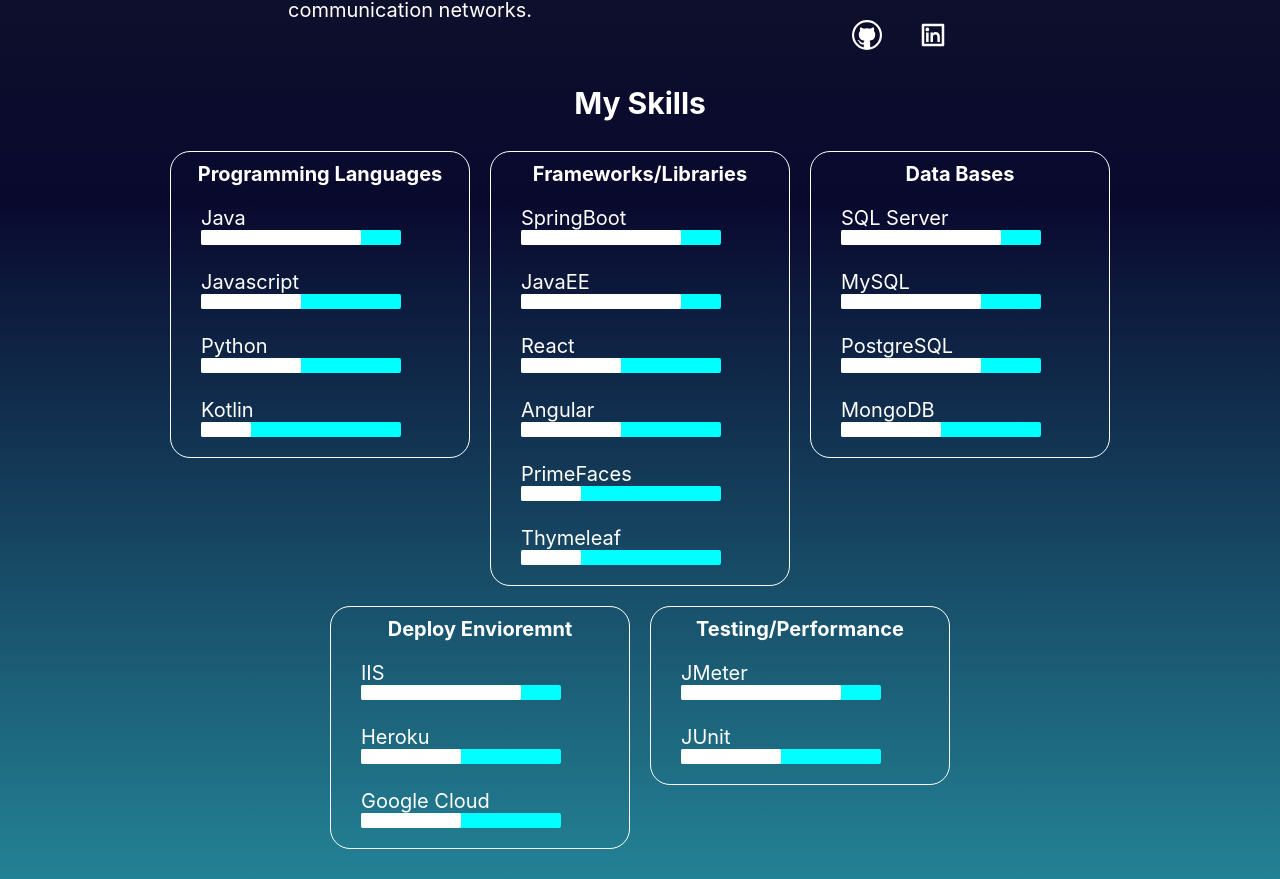
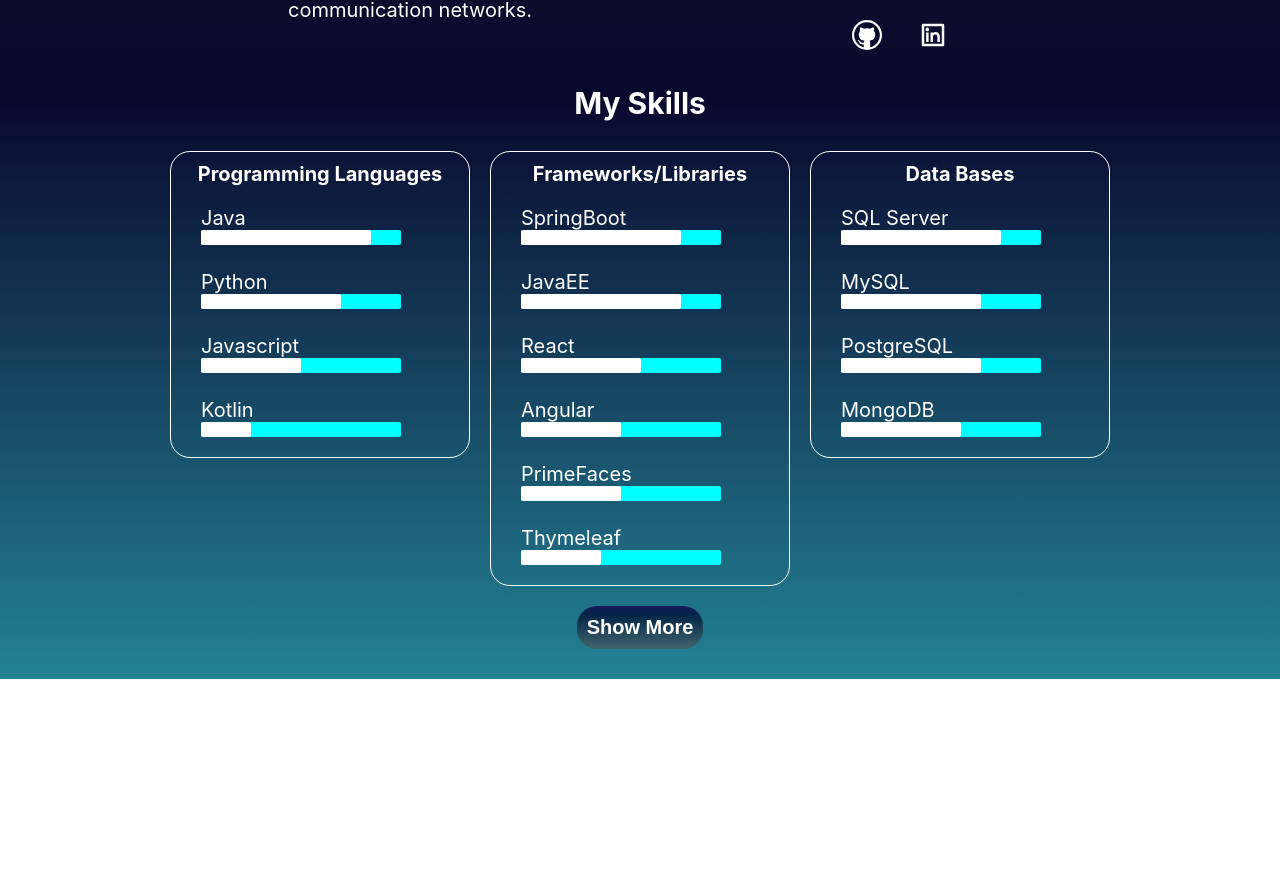
Before and after one commit to BrayamOtero/portafolio, a React (Create React App) app: page / in a window 1280 px wide. Shown: the part 1276-2155 px from the top of the page. After the commit the page ends 1955 px from the top, so only its background shows below. Built offline with nearby package versions, Linux system fonts and the light colour scheme.

Commit message:
feat: button of see more

```diff
--- a/src/components/aboutme/aboutme.css
+++ b/src/components/aboutme/aboutme.css
@@ -50,7 +50,7 @@
             rgba(63, 101, 108, 1) 100%);
 }
 
-.about_card:hover, .about_btn > a:hover, .icon_social:hover {
+.about_card:hover, .about_btn > a:hover, .icon_social:hover, .btn_see_more:hover {
     box-shadow: rgba(126, 139, 142, 0.543) 0px 22px 60px 4px;
     /*box-shadow: rgba(126, 139, 142, 0.543) 0px 15px 25px, rgba(140, 180, 183, 0.05) 0px 5px 10px;    */
 }
@@ -150,6 +150,26 @@
     height: 100%;
     border-radius: 2px;
 }
+.skills_see_more{
+    width: 300px;
+    height: fit-content;
+    align-self: center;
+}
+.btn_see_more{
+    border: none;
+    border-radius: 20px;
+    padding: 10px;
+    font-weight: 600;
+    font-size: 20px;
+    color: #ffffff;
+    cursor: pointer;
+    background: linear-gradient(180deg,
+            rgb(24, 24, 95) 0%,
+            rgba(6, 37, 71, 1) 20%,
+            rgba(63, 101, 108, 1) 100%);
+
+    align-self: center;
+}
 
 @media screen and (max-width:1000px){
     .aboutme{
--- a/src/components/aboutme/aboutme.js
+++ b/src/components/aboutme/aboutme.js
@@ -1,4 +1,4 @@
-import React from "react";
+import React, {useState} from "react";
 import "./aboutme.css"
 import CardAbout from "./cardinfo";
 import CV from "../../assets/cv.pdf"
@@ -7,6 +7,9 @@
 import CardSkill from "./cardSkill";
 
 const Aboutme = () => {
+    const [showMore, setShowMore] = useState(false);
+    const onClick = () => setShowMore(!showMore)
+
     return (
         <section id="aboutme" className="aboutme">
             <h1 className="about_title"> About Me</h1>
@@ -39,9 +42,9 @@
                 <div className="skills_language">
                     <CardSkill content={
                             [
-                                { name: 'Java', per: '80' },
+                                { name: 'Java', per: '85' },
+                                { name: 'Python', per: '70' },
                                 { name: 'Javascript', per: '50' },
-                                { name: 'Python', per: '50' },
                                 { name: 'Kotlin', per: '25' },
                             ]
                         }
@@ -53,10 +56,10 @@
                             [
                                 { name: 'SpringBoot', per: '80' },
                                 { name: 'JavaEE', per: '80' },
-                                { name: 'React', per: '50' },
+                                { name: 'React', per: '60' },
                                 { name: 'Angular', per: '50' },
-                                { name: 'PrimeFaces', per: '30' },
-                                { name: 'Thymeleaf', per: '30' },
+                                { name: 'PrimeFaces', per: '50' },
+                                { name: 'Thymeleaf', per: '40' },
                             ]
                         }
                         title='Frameworks/Libraries' />
@@ -67,30 +70,32 @@
                                 { name: 'SQL Server', per: '80' },
                                 { name: 'MySQL', per: '70' },
                                 { name: 'PostgreSQL', per: '70' },
-                                { name: 'MongoDB', per: '50' },
+                                { name: 'MongoDB', per: '60' },
                             ]
                         }
                         title='Data Bases' />
                 </div>
-                <div className="skills_deploy">
-                    <CardSkill content={
-                        [
+                {showMore ?
+                <><div className="skills_deploy">
+                        <CardSkill content={[
                             { name: 'IIS', per: '80' },
                             { name: 'Heroku', per: '50' },
                             { name: 'Google Cloud', per: '50' },
-                        ]
-                    }
-                    title='Deploy Envioremnt' />
+                            { name: 'Wildfly', per: '70' },
+                            { name: 'Tomcat', per: '50' },
+                        ]}
+                            title='Deploy Envioremnt/Server' />
 
-                </div>
-                <div className="skills_testing">
-                    <CardSkill content={
-                        [
-                            { name: 'JMeter', per: '80' },
-                            { name: 'JUnit', per: '50' },
-                        ]
-                    }
-                    title='Testing/Performance' />
+                    </div><div className="skills_testing">
+                            <CardSkill content={[
+                                { name: 'JMeter', per: '80' },
+                                { name: 'JUnit', per: '50' },
+                            ]}
+                                title='Testing/Performance' />
+                        </div></>
+                : null}
+                <div className="skills_see_more">
+                    <button className="btn_see_more" onClick={onClick}>{showMore ? "Show Less" : "Show More"}</button>
                 </div>
             </div>
         </section>
```
